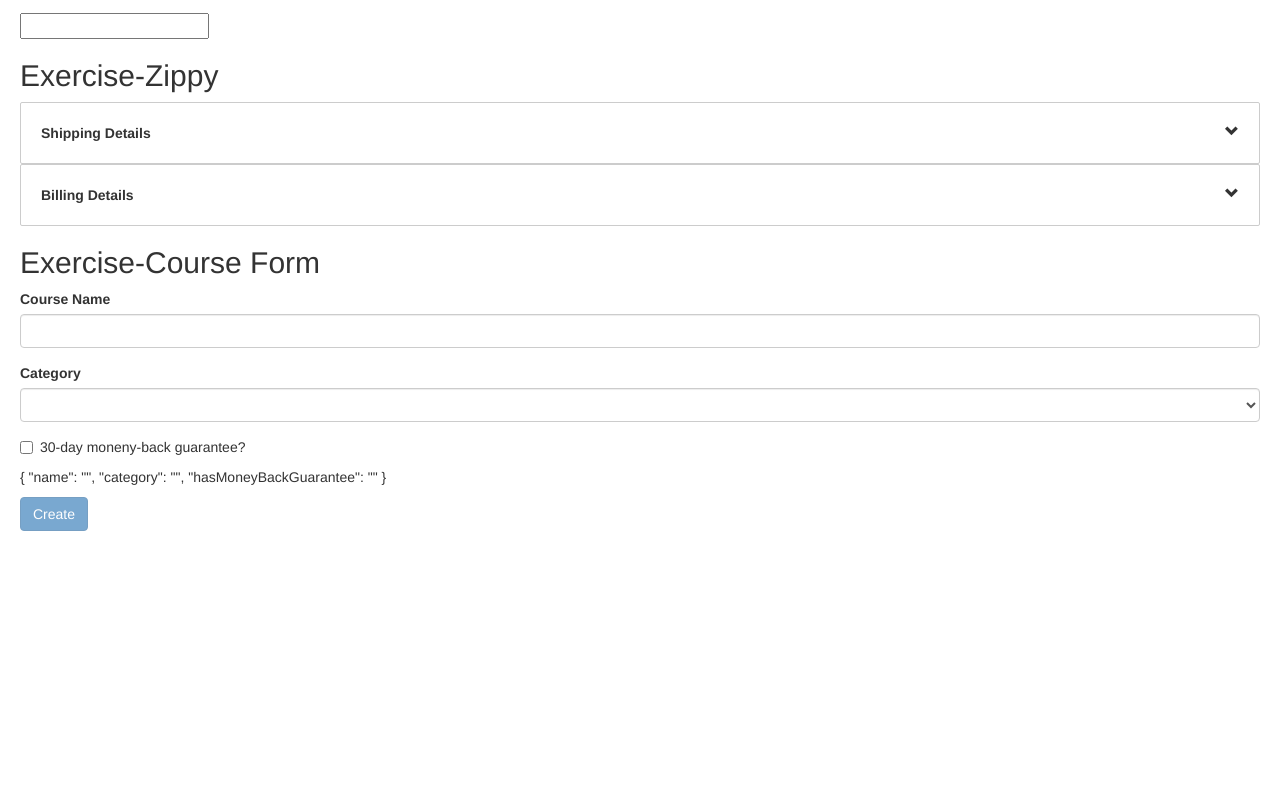
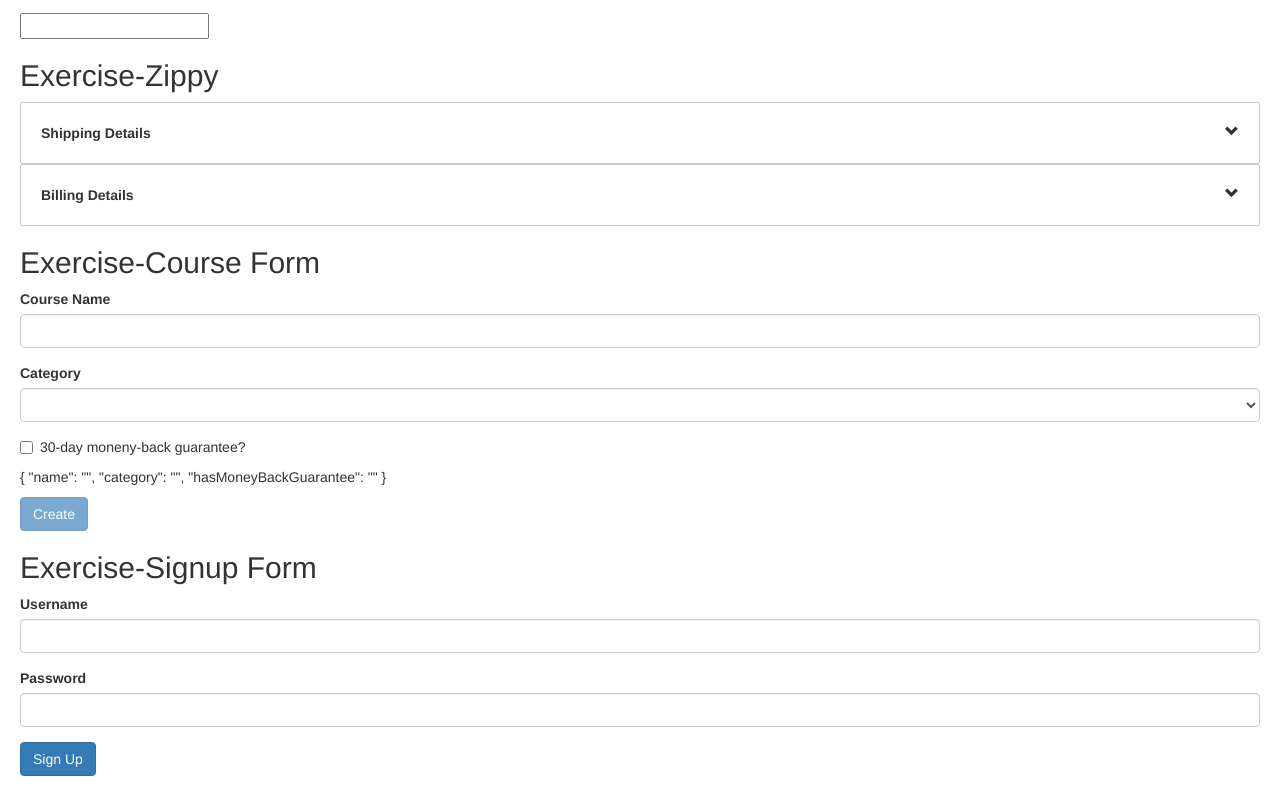
Before and after one commit to Hao85/Angular-Study, an Angular app: page / in a window 1280 px wide. Shown: the part 670-1466 px from the top of the page. Before the commit the page ends 1221 px from the top, so only its background shows below. Built offline with nearby package versions, Linux system fonts and the light colour scheme.

Commit message:
Complete exercise signup form

```diff
--- a/src/app/app.component.html
+++ b/src/app/app.component.html
@@ -20,3 +20,5 @@
 </zippy>
 <h2>Exercise-Course Form</h2>
 <course-form></course-form>
+<h2>Exercise-Signup Form</h2>
+<signup-form></signup-form>
--- /dev/null
+++ b/src/app/signup-form/signup-form.component.html
@@ -0,0 +1,45 @@
+<form [formGroup]="form" (ngSubmit)="login()">
+    <div
+        *ngIf="form.errors"
+        class="alert alert-danger">
+        The username or passwor is not valid.
+    </div>
+    <div formGroupName="account">
+        <div class="form-group">
+            <label for="username">Username</label>
+            <input
+                formControlName="username"
+                id="username"
+                type="text"
+                class="form-control">
+            <div *ngIf="username.pending" >Check the uniqueness...</div>
+            <div
+                *ngIf = "username.touched && username.invalid"
+                class="alert alert-danger">
+                <div *ngIf="username.errors.required" >Username is required.</div>
+                <div *ngIf="username.errors.minlength" >
+                    Username should be at least {{ username.errors.minlength.requiredLength }} characters.
+                </div>
+                <div *ngIf="username.errors.cannotContainSpace" >Username cannot contain space.</div>
+                <div *ngIf="username.errors.shouldBeUnique" >Username is already taken.</div>
+            </div>
+        </div>
+        <div class="form-group">
+            <label for="password">Password</label>
+            <input
+                formControlName="password"
+                id="password"
+                type="password"
+                class="form-control">
+            <div
+                *ngIf = "password.touched && password.invalid"
+                class="alert alert-danger">
+                <div *ngIf="password.errors.required" >Password is required.</div>
+                <div *ngIf="password.errors.minlength" >
+                    Password should be at least {{ password.errors.minlength.requiredLength }} characters.
+                </div>
+            </div>
+        </div>
+    </div>
+    <button class="btn btn-primary">Sign Up</button>
+</form>
--- /dev/null
+++ b/src/app/signup-form/signup-form.component.ts
@@ -0,0 +1,46 @@
+import { Component } from '@angular/core';
+import { FormControl, FormGroup, Validators } from '@angular/forms';
+import { UsernameValidators } from './username.validators';
+
+@Component({
+  selector: 'signup-form',
+  templateUrl: './signup-form.component.html',
+  styleUrls: ['./signup-form.component.css']
+})
+export class SignupFormComponent {
+  form = new FormGroup({
+    account : new FormGroup({
+      username: new FormControl("", [
+        Validators.required,
+        Validators.minLength(5),
+        UsernameValidators.cannotContainSpace
+      ], UsernameValidators.shouldBeUnique),
+      password: new FormControl("", [
+        Validators.required,
+        Validators.minLength(8)
+      ])
+    })
+  });
+
+  login() {
+    this.form.setErrors({
+      isInvalidLogin: true
+    });
+
+    // // when we have authServrvice
+    // let isValid = authService.login(this.form.value);
+    // if (!isValid)
+    //   this.form.setErrors({
+    //     isInvalidLogin: true
+    //   });
+  }
+
+  get username() {
+    return this.form.get("account.username");
+  }
+
+  get password() {
+    return this.form.get("account.password");
+  }
+
+}
--- /dev/null
+++ b/src/app/signup-form/username.validators.ts
@@ -0,0 +1,21 @@
+import { AbstractControl, ValidationErrors } from "@angular/forms";
+
+export class UsernameValidators {
+    static cannotContainSpace(control: AbstractControl): ValidationErrors | null {
+        if ((control.value as string).indexOf(" ") >=0)
+            return {cannotContainSpace: true};
+
+        return null;
+    }
+
+    static shouldBeUnique(control: AbstractControl): Promise<ValidationErrors | null> {
+        return new Promise((resolve, reject) => {
+            setTimeout(() => {
+                if (control.value === "admin")
+                    resolve({shouldBeUnique: true});
+                else
+                    resolve(null);
+            }, 2000);
+        });
+    }
+}
```
Also changed, not shown: src/app/app.module.ts (+6 -3 lines), src/app/signup-form/signup-form.component.css (added), 1 other file (tests, documents, lock files or other folders).
